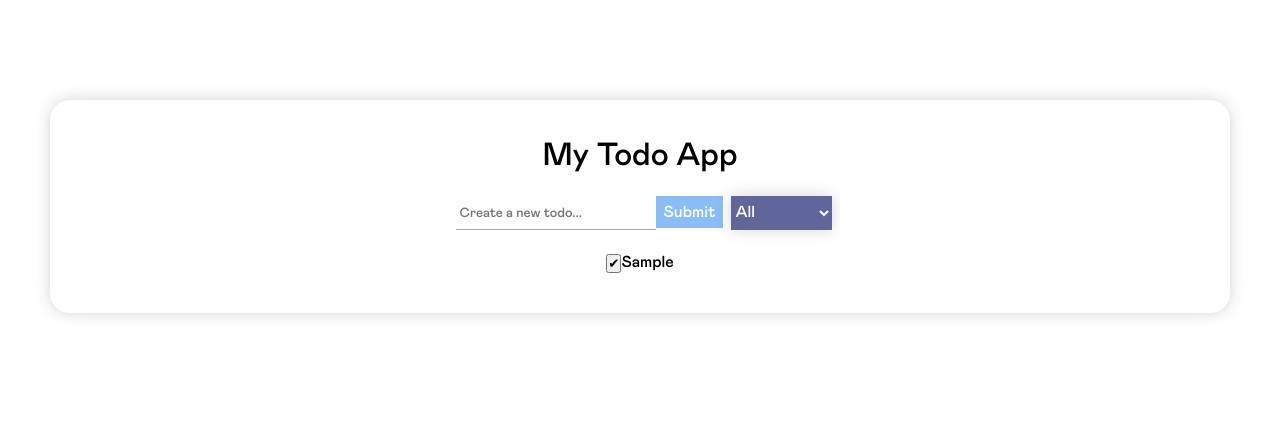
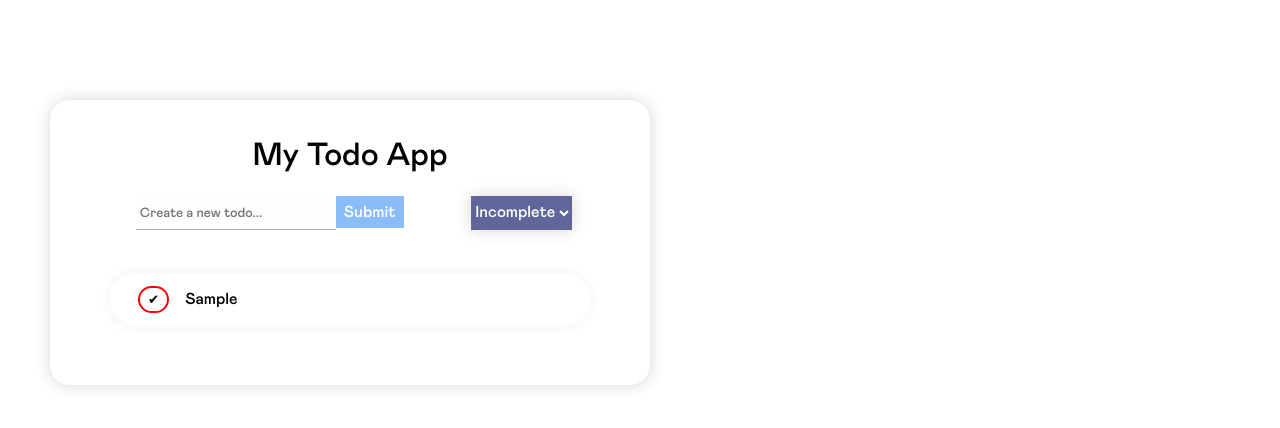
Before and after one commit to ajperez0705/react-todo, a React (Create React App) app: page / in a window 1280 px wide. Both pictures are taken after typing "Sample" into the empty fields and a click on the button "Submit". Shown: the top 428 px of the page. Built offline with nearby package versions, Linux system fonts and the light colour scheme; a web font is replaced by a local one.

Commit message:
added styling to completed buttons, container size, and todo-cards

```diff
--- a/src/App.js
+++ b/src/App.js
@@ -10,8 +10,9 @@ function App() {
   // State
   const [input, setInput] = useState("");
   const [todos, setTodos] = useState([]);
-  const [status, setStatus] = useState("All");
+  const [status, setStatus] = useState("Incomplete");
   const [filteredTodos, setFilteredTodos] = useState([]);
+  const [completionStatus, setCompletionStatus] = useState([]);
 
   // This Use Effect runs on Init
   useEffect(() => {
--- a/src/App.module.css
+++ b/src/App.module.css
@@ -4,6 +4,7 @@
   box-sizing: border-box;
   overflow-x: hidden;
   font-family: mabry;
+  max-width: 700px;
 }
 
 @font-face {
@@ -14,8 +15,8 @@
 }
 
 .container {
-  display: flex;
-  flex-direction: column;
+  /* display: flex; */
+  /* flex-direction: column; */
   justify-content: center;
   align-items: center;
   margin: 100px 50px;
@@ -29,12 +30,13 @@
 .title {
   font-family: mabry;
   font-size: 2em;
+  text-align: center;
 }
 
 .user-input {
   display: flex;
   flex-direction: row;
-  justify-content: space-between;
+  justify-content: space-around;
   padding: 24px 8px;
 }
 
--- a/src/Filter.js
+++ b/src/Filter.js
@@ -13,9 +13,9 @@ const Filter = (props) => {
       name="filtered-todos"
       id=""
     >
+      <option value="Incomplete">Incomplete</option>
+      <option value="Completed">Completed</option>
       <option value="All">All</option>
-      <option value="Completed">Completed</option>
-      <option value="Incomplete">Incomplete</option>
     </select>
   );
 };
--- a/src/Form.js
+++ b/src/Form.js
@@ -7,6 +7,8 @@ const Form = (props) => {
 
   const submitHandler = function (e) {
     e.preventDefault();
+
+    if (props.input === "") return;
 
     props.createTodo(props.input);
   };
--- a/src/TodoList.js
+++ b/src/TodoList.js
@@ -2,11 +2,11 @@ import styles from "./TodoList.module.css";
 
 const TodoList = (props) => {
   const completedTodoHandler = function (e) {
-    console.log(props.todo);
-
     props.todo.completed = true;
 
-    // props.todos.filter((el) => el.id !== props.todo.id);
+    console.log(e);
+
+    props.todos.filter((el) => el.id !== props.todo.id);
   };
 
   //   Dev Ed Solution
@@ -27,13 +27,18 @@ const TodoList = (props) => {
     <div className={styles["todo-card"]}>
       <button
         onClick={completedTodoHandler}
-        className={`styles["complete-btn"] ${
-          props.completed ? "completed" : ""
-        }`}
+        className={`${styles["complete-btn"]} ${
+          props.completed === true ? styles["completed-todo-btn"] : ""
+        } `}
       >
         ✔
       </button>
-      <div className={styles["completed-todo-text"]}>{props.name}</div>
+      <div
+        className={`${styles["todo-text"]}
+        ${props.completed === true ? styles.completed : ""}`}
+      >
+        {props.name}
+      </div>
     </div>
   );
 };
--- a/src/TodoList.module.css
+++ b/src/TodoList.module.css
@@ -1,9 +1,35 @@
 .todo-card {
   display: flex;
+  align-items: center;
   text-align: left;
+  margin: 20px;
+  box-shadow: 0px 0px 15px 0px rgba(53, 52, 52, 0.068);
+  padding: 12px;
+  border-radius: 36px;
 }
 
 .complete-btn {
-  border-radius: 50%;
-  background-color: teal;
+  border-radius: 36px;
+  background-color: transparent;
+  padding: 4px 8px;
+  margin: 0 16px;
+  margin-right: 16px;
+  border: 2px solid red;
+  cursor: pointer;
 }
+
+.todo-text {
+  color: black;
+}
+
+.completed {
+  text-decoration: line-through;
+  opacity: 50%;
+}
+
+.completed-todo-btn {
+  opacity: 50%;
+  border: 2px solid black;
+  background-color: black;
+  color: white;
+}
```
